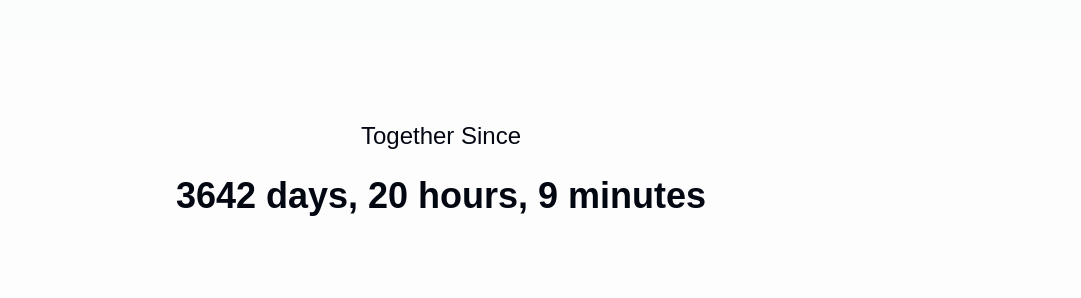
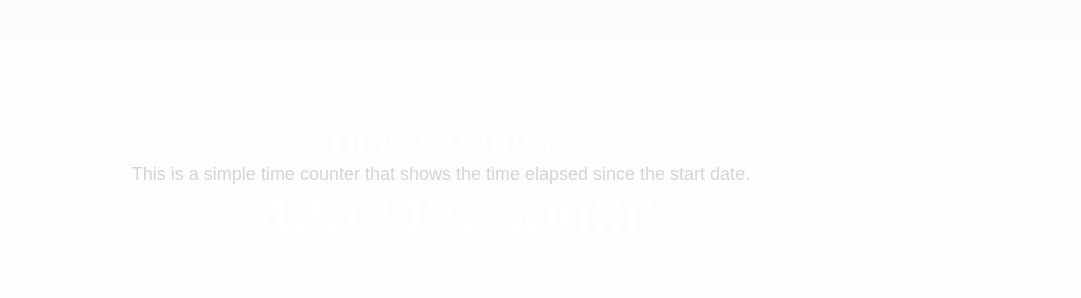
Before and after one commit to jorge-dev/memory-verse, a Next.js app: page / in a window 1280 px wide. Shown: the part 2360-2658 px from the top of the page, without its empty margins (199-1280 px from the left). Built offline with nearby package versions, Linux system fonts and the light colour scheme.

Commit message:
feat(TimeCounter): update layout and remove time calculation logic

```diff
--- a/src/components/sections/TimeCounter.tsx
+++ b/src/components/sections/TimeCounter.tsx
@@ -1,39 +1,26 @@
 "use client";
-
-import React, { useEffect, useState } from "react";
 
 interface TimeCounterProps {
   startDate: Date;
 }
 
 export function TimeCounter({ startDate }: TimeCounterProps) {
-  const [timeElapsed, setTimeElapsed] = useState("");
-
-  useEffect(() => {
-    const updateTime = () => {
-      const now = new Date();
-      const diff = now.getTime() - startDate.getTime();
-
-      const days = Math.floor(diff / (1000 * 60 * 60 * 24));
-      const hours = Math.floor(
-        (diff % (1000 * 60 * 60 * 24)) / (1000 * 60 * 60)
-      );
-      const minutes = Math.floor((diff % (1000 * 60 * 60)) / (1000 * 60));
-
-      setTimeElapsed(`${days} days, ${hours} hours, ${minutes} minutes`);
-    };
-
-    updateTime();
-    const interval = setInterval(updateTime, 60000); // Update every minute
-
-    return () => clearInterval(interval);
-  }, [startDate]);
-
   return (
     <section className="py-20 bg-white/30 dark:bg-gray-800/30">
       <div className="container mx-auto text-center">
-        <h2 className="text-2xl mb-6">Together Since</h2>
-        <div className="text-4xl font-bold">{timeElapsed}</div>
+        <div>
+          <h2 className="text-4xl font-bold text-white dark:text-gray-100">
+            Time Counter
+          </h2>
+          <p className="text-lg text-gray-300 dark:text-gray-400">
+            This is a simple time counter that shows the time elapsed since the
+            start date.
+          </p>
+          {/* use the date */}
+          <p className="text-6xl font-bold text-white dark:text-gray-100">
+            {startDate.getTime()}
+          </p>
+        </div>
       </div>
     </section>
   );
```
